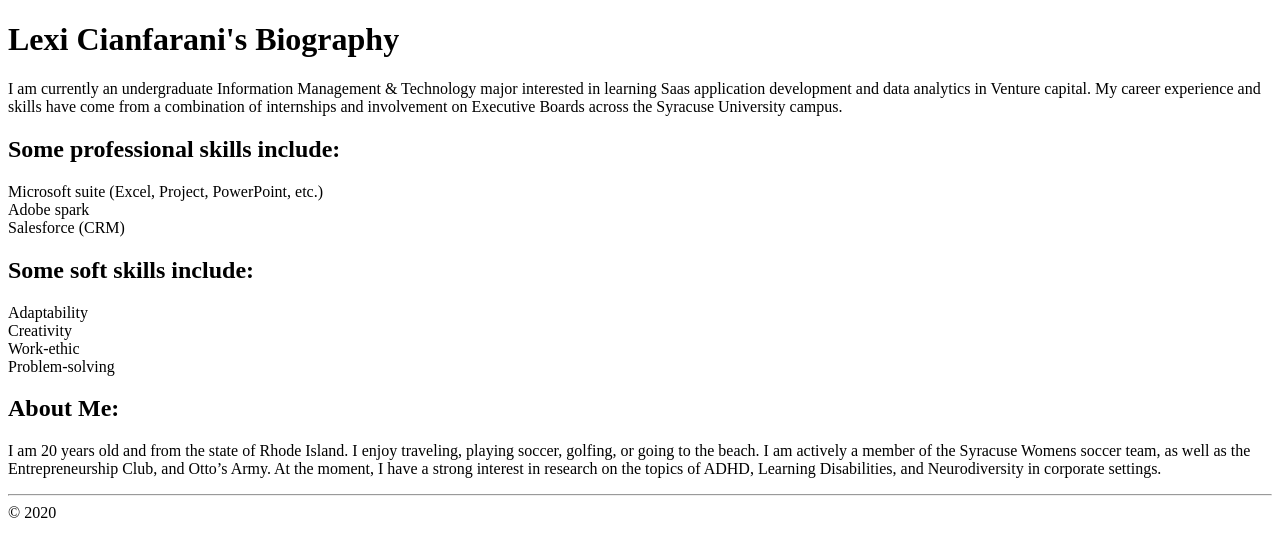
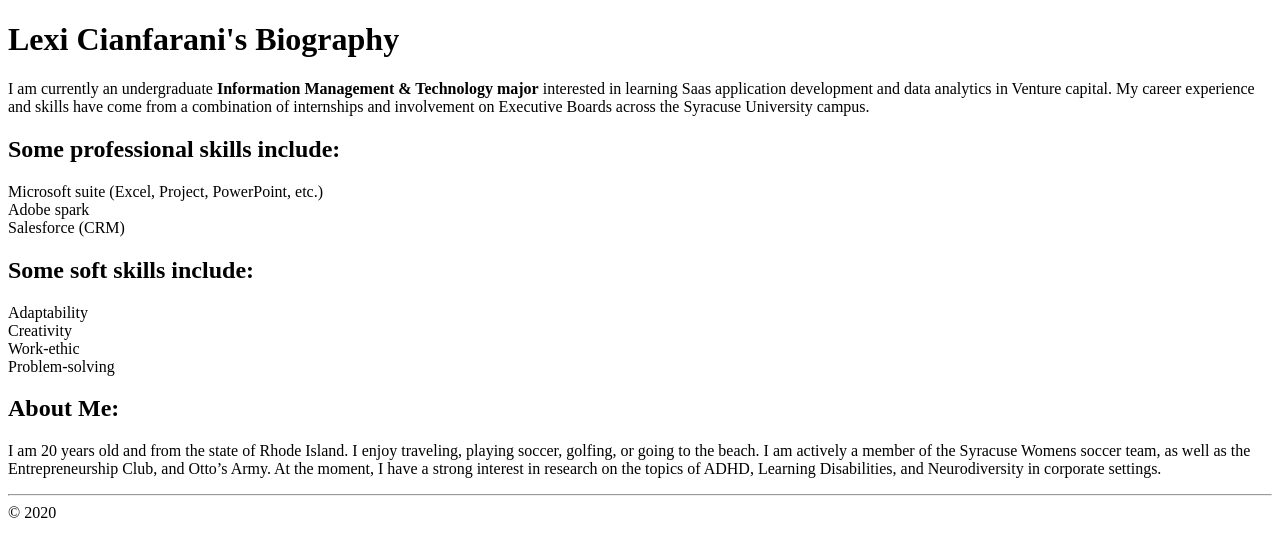
Before and after one commit to alcianfa-su/ist263, a plain HTML site: page lab02/cianfaranni-bio copy.html in a window 1280 px wide. Drawn offline with Linux system fonts and the light colour scheme.

Commit message:
Update cianfaranni-bio copy.html

```diff
--- a/lab02/cianfaranni-bio copy.html
+++ b/lab02/cianfaranni-bio copy.html
@@ -9,7 +9,7 @@
     <body>
         <h1>Lexi Cianfarani's Biography</h1>
         <p>
-            I am currently an undergraduate Information Management & Technology major interested in learning Saas application development and data analytics in Venture capital. My career experience and skills have come from a combination of internships and involvement on Executive Boards across the Syracuse University campus.
+            I am currently an undergraduate <strong>Information Management & Technology major</strong> interested in learning Saas application development and data analytics in Venture capital. My career experience and skills have come from a combination of internships and involvement on Executive Boards across the Syracuse University campus.
         </p>
 
         <h2>Some professional skills include:</h2>
```
